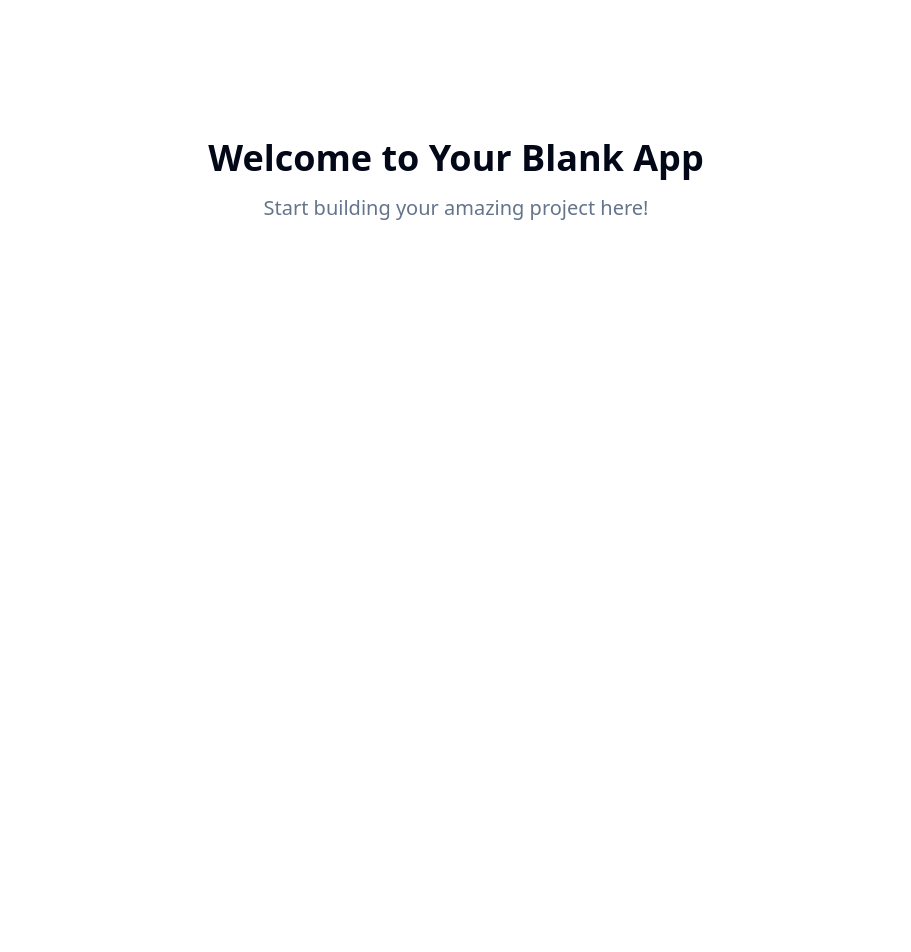
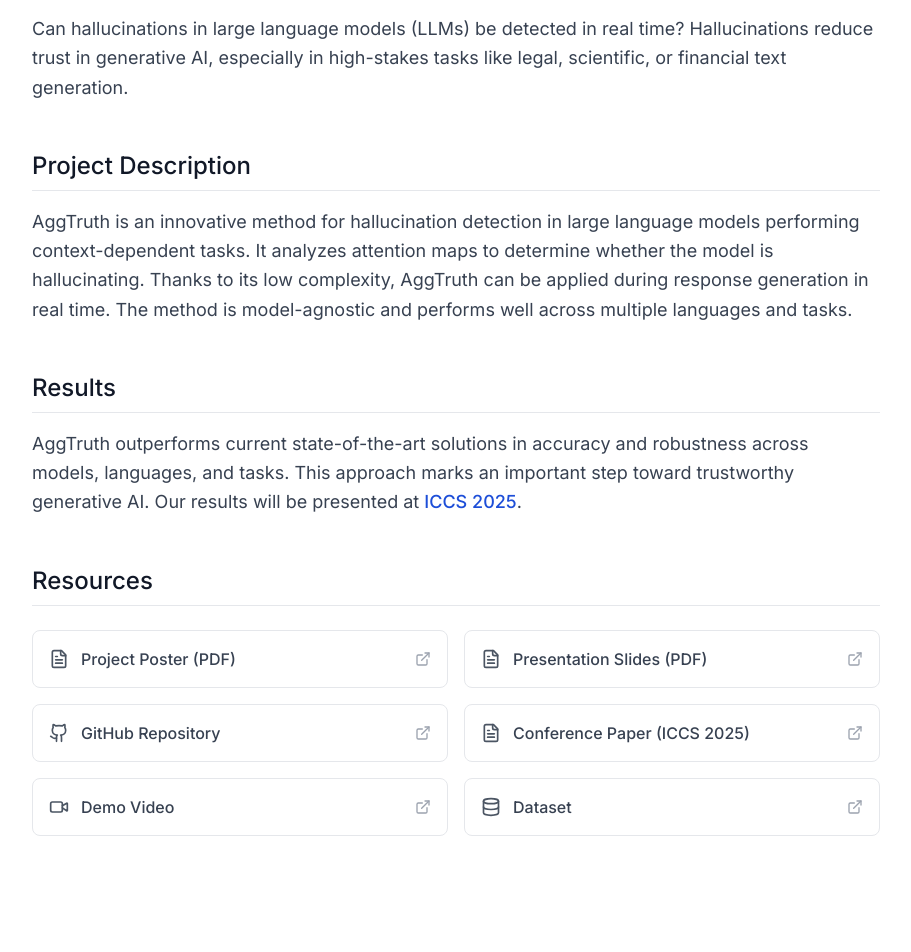
Before and after one commit to janeliasz/aggtruth-insight-hub, a React (Vite) app: page / in a window 1280 px wide. Shown: the part 220-1172 px from the top of the page, without its empty margins (184-1095 px from the left). Before the commit the page ends 800 px from the top, so only its background shows below. Built offline with nearby package versions, Linux system fonts and the light colour scheme.

Commit message:
Create AggTruth website
Implement a static, single-page website for the AggTruth project, including sections for title, motivation, description, results, and resources.

```diff
--- a/index.html
+++ b/index.html
@@ -1,20 +1,22 @@
+
 <!DOCTYPE html>
 <html lang="en">
   <head>
     <meta charset="UTF-8" />
     <meta name="viewport" content="width=device-width, initial-scale=1.0" />
-    <title>aggtruth-insight-hub</title>
-    <meta name="description" content="Lovable Generated Project" />
-    <meta name="author" content="Lovable" />
+    <title>AggTruth: Real-Time Hallucination Detection for Language Models</title>
+    <meta name="description" content="AggTruth - An innovative method for real-time hallucination detection in large language models using attention map analysis" />
+    <meta name="author" content="AggTruth Research Team" />
 
-    <meta property="og:title" content="aggtruth-insight-hub" />
-    <meta property="og:description" content="Lovable Generated Project" />
+    <meta property="og:title" content="AggTruth: Real-Time Hallucination Detection for Language Models" />
+    <meta property="og:description" content="AggTruth - An innovative method for real-time hallucination detection in large language models using attention map analysis" />
     <meta property="og:type" content="website" />
-    <meta property="og:image" content="https://lovable.dev/opengraph-image-p98pqg.png" />
 
     <meta name="twitter:card" content="summary_large_image" />
-    <meta name="twitter:site" content="@lovable_dev" />
-    <meta name="twitter:image" content="https://lovable.dev/opengraph-image-p98pqg.png" />
+
+    <link rel="preconnect" href="https://fonts.googleapis.com">
+    <link rel="preconnect" href="https://fonts.gstatic.com" crossorigin>
+    <link href="https://fonts.googleapis.com/css2?family=Inter:wght@300;400;500;600&display=swap" rel="stylesheet">
   </head>
 
   <body>
--- a/src/pages/Index.tsx
+++ b/src/pages/Index.tsx
@@ -1,12 +1,154 @@
-// Update this page (the content is just a fallback if you fail to update the page)
+
+import { ExternalLink, Github, FileText, Video, Database } from "lucide-react";
 
 const Index = () => {
   return (
-    <div className="min-h-screen flex items-center justify-center bg-background">
-      <div className="text-center">
-        <h1 className="text-4xl font-bold mb-4">Welcome to Your Blank App</h1>
-        <p className="text-xl text-muted-foreground">Start building your amazing project here!</p>
-      </div>
+    <div className="min-h-screen bg-white">
+      {/* Header */}
+      <header className="bg-gray-50 border-b border-gray-200">
+        <div className="max-w-4xl mx-auto px-6 py-8">
+          <h1 className="text-3xl md:text-4xl font-semibold text-gray-900 leading-tight">
+            AggTruth: Real-Time Hallucination Detection for Language Models
+          </h1>
+        </div>
+      </header>
+
+      {/* Main Content */}
+      <main className="max-w-4xl mx-auto px-6 py-8">
+        {/* Problem Statement / Motivation */}
+        <section className="mb-12">
+          <h2 className="text-2xl font-medium text-gray-900 mb-4 border-b border-gray-200 pb-2">
+            Problem Statement / Motivation
+          </h2>
+          <p className="text-gray-700 leading-relaxed text-lg">
+            Can hallucinations in large language models (LLMs) be detected in real time?
+            Hallucinations reduce trust in generative AI, especially in high-stakes tasks
+            like legal, scientific, or financial text generation.
+          </p>
+        </section>
+
+        {/* Project Description */}
+        <section className="mb-12">
+          <h2 className="text-2xl font-medium text-gray-900 mb-4 border-b border-gray-200 pb-2">
+            Project Description
+          </h2>
+          <p className="text-gray-700 leading-relaxed text-lg">
+            AggTruth is an innovative method for hallucination detection in large language
+            models performing context-dependent tasks. It analyzes attention maps to determine
+            whether the model is hallucinating. Thanks to its low complexity, AggTruth can be
+            applied during response generation in real time. The method is model-agnostic and
+            performs well across multiple languages and tasks.
+          </p>
+        </section>
+
+        {/* Results */}
+        <section className="mb-12">
+          <h2 className="text-2xl font-medium text-gray-900 mb-4 border-b border-gray-200 pb-2">
+            Results
+          </h2>
+          <p className="text-gray-700 leading-relaxed text-lg">
+            AggTruth outperforms current state-of-the-art solutions in accuracy and robustness
+            across models, languages, and tasks. This approach marks an important step toward
+            trustworthy generative AI. Our results will be presented at{" "}
+            <span className="font-medium text-blue-700">ICCS 2025</span>.
+          </p>
+        </section>
+
+        {/* Resources */}
+        <section className="mb-12">
+          <h2 className="text-2xl font-medium text-gray-900 mb-6 border-b border-gray-200 pb-2">
+            Resources
+          </h2>
+          <div className="grid gap-4 md:grid-cols-2">
+            <a
+              href="https://example.com/poster.pdf"
+              target="_blank"
+              rel="noopener noreferrer"
+              className="flex items-center gap-3 p-4 border border-gray-200 rounded-lg hover:border-blue-300 hover:bg-blue-50 transition-colors group"
+            >
+              <FileText className="w-5 h-5 text-gray-600 group-hover:text-blue-600" />
+              <span className="text-gray-700 group-hover:text-blue-700 font-medium">
+                Project Poster (PDF)
+              </span>
+              <ExternalLink className="w-4 h-4 text-gray-400 group-hover:text-blue-500 ml-auto" />
+            </a>
+
+            <a
+              href="https://example.com/slides.pdf"
+              target="_blank"
+              rel="noopener noreferrer"
+              className="flex items-center gap-3 p-4 border border-gray-200 rounded-lg hover:border-blue-300 hover:bg-blue-50 transition-colors group"
+            >
+              <FileText className="w-5 h-5 text-gray-600 group-hover:text-blue-600" />
+              <span className="text-gray-700 group-hover:text-blue-700 font-medium">
+                Presentation Slides (PDF)
+              </span>
+              <ExternalLink className="w-4 h-4 text-gray-400 group-hover:text-blue-500 ml-auto" />
+            </a>
+
+            <a
+              href="https://github.com/yourusername/aggtruth"
+              target="_blank"
+              rel="noopener noreferrer"
+              className="flex items-center gap-3 p-4 border border-gray-200 rounded-lg hover:border-blue-300 hover:bg-blue-50 transition-colors group"
+            >
+              <Github className="w-5 h-5 text-gray-600 group-hover:text-blue-600" />
+              <span className="text-gray-700 group-hover:text-blue-700 font-medium">
+                GitHub Repository
+              </span>
+              <ExternalLink className="w-4 h-4 text-gray-400 group-hover:text-blue-500 ml-auto" />
+            </a>
+
+            <a
+              href="https://example.com/paper.pdf"
+              target="_blank"
+              rel="noopener noreferrer"
+              className="flex items-center gap-3 p-4 border border-gray-200 rounded-lg hover:border-blue-300 hover:bg-blue-50 transition-colors group"
+            >
+              <FileText className="w-5 h-5 text-gray-600 group-hover:text-blue-600" />
+              <span className="text-gray-700 group-hover:text-blue-700 font-medium">
+                Conference Paper (ICCS 2025)
+              </span>
+              <ExternalLink className="w-4 h-4 text-gray-400 group-hover:text-blue-500 ml-auto" />
+            </a>
+
+            <a
+              href="https://youtube.com/demo"
+              target="_blank"
+              rel="noopener noreferrer"
+              className="flex items-center gap-3 p-4 border border-gray-200 rounded-lg hover:border-blue-300 hover:bg-blue-50 transition-colors group"
+            >
+              <Video className="w-5 h-5 text-gray-600 group-hover:text-blue-600" />
+              <span className="text-gray-700 group-hover:text-blue-700 font-medium">
+                Demo Video
+              </span>
+              <ExternalLink className="w-4 h-4 text-gray-400 group-hover:text-blue-500 ml-auto" />
+            </a>
+
+            <a
+              href="https://example.com/data.zip"
+              target="_blank"
+              rel="noopener noreferrer"
+              className="flex items-center gap-3 p-4 border border-gray-200 rounded-lg hover:border-blue-300 hover:bg-blue-50 transition-colors group"
+            >
+              <Database className="w-5 h-5 text-gray-600 group-hover:text-blue-600" />
+              <span className="text-gray-700 group-hover:text-blue-700 font-medium">
+                Dataset
+              </span>
+              <ExternalLink className="w-4 h-4 text-gray-400 group-hover:text-blue-500 ml-auto" />
+            </a>
+          </div>
+        </section>
+      </main>
+
+      {/* Footer */}
+      <footer className="bg-gray-50 border-t border-gray-200 mt-16">
+        <div className="max-w-4xl mx-auto px-6 py-6">
+          <p className="text-gray-500 text-center">
+            AggTruth Research Project • ICCS 2025
+          </p>
+        </div>
+      </footer>
     </div>
   );
 };
--- a/tailwind.config.ts
+++ b/tailwind.config.ts
@@ -1,3 +1,4 @@
+
 import type { Config } from "tailwindcss";
 
 export default {
@@ -18,6 +19,9 @@ export default {
 			}
 		},
 		extend: {
+			fontFamily: {
+				sans: ['Inter', 'system-ui', 'sans-serif'],
+			},
 			colors: {
 				border: 'hsl(var(--border))',
 				input: 'hsl(var(--input))',
```
